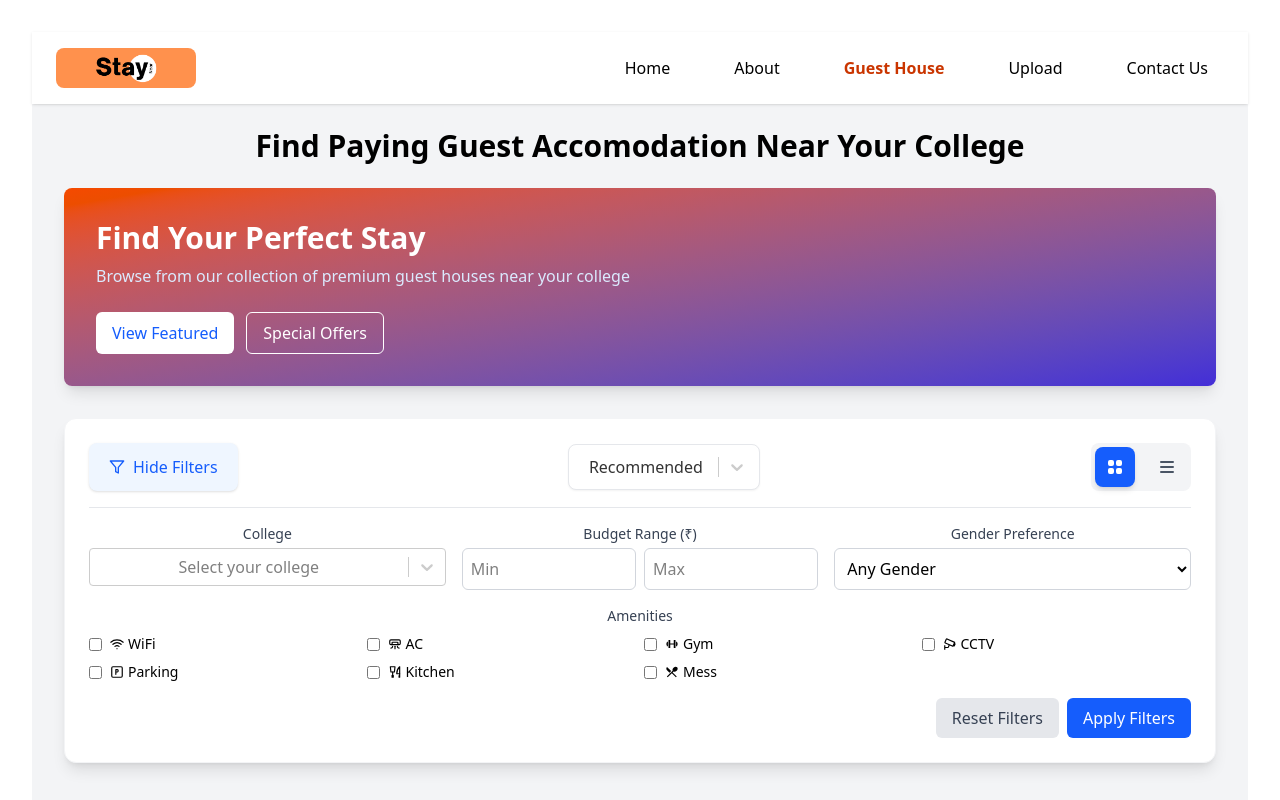
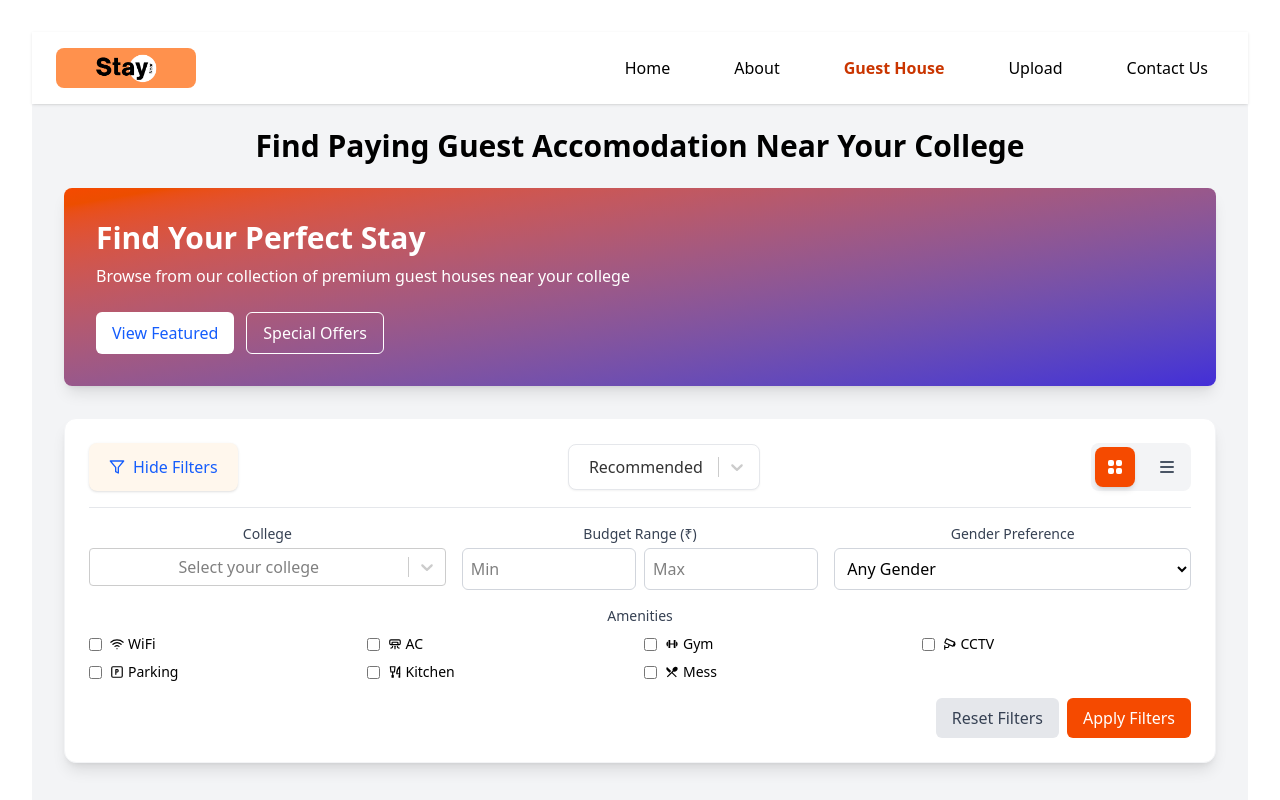
Before and after one commit to Bhupesh0307/StayNear, a React (Vite) app: page /guest-house in a window 1280 px wide. Both pictures are taken after a click on the button "Show Filters". Shown: the top 800 px of the page. Built offline with nearby package versions, Linux system fonts and the light colour scheme.

Commit message:
late night work 3

```diff
--- a/src/Components/Guest House/guest-house.jsx
+++ b/src/Components/Guest House/guest-house.jsx
@@ -434,7 +434,7 @@ const GuestHouses = () => {
 <div className="max-w-6xl mx-auto bg-gradient-to-br from-orange-600 to-indigo-700 p-8 rounded-lg shadow-lg mb-8 text-white">
   <div className="flex flex-col items-center md:items-start">
     <h2 className="text-2xl md:text-3xl font-bold mb-2">Find Your Perfect Stay</h2>
-    <p className="text-blue-100 mb-6">Browse from our collection of premium guest houses near your college</p>
+    <p className="text--100 mb-6">Browse from our collection of premium guest houses near your college</p>
     <div className="flex gap-3">
       <button
         className="bg-white text-blue-600 px-4 py-2 rounded-md font-medium hover:bg-blue-50 transition-colors"
@@ -476,7 +476,7 @@ const GuestHouses = () => {
   <div className="flex flex-col md:flex-row items-center justify-between gap-4">
     <button
       onClick={() => setIsFilterOpen(!isFilterOpen)}
-      className="flex items-center justify-center md:w-auto w-full px-5 py-3 bg-blue-50 text-blue-600 rounded-lg hover:bg-blue-100 transition-all duration-200 font-medium shadow-sm"
+      className="flex items-center justify-center md:w-auto w-full px-5 py-3 bg-orange-50 text-blue-600 rounded-lg hover:bg-orange-100 transition-all duration-200 font-medium shadow-sm"
     >
       <FiFilter className="mr-2" />
       {isFilterOpen ? 'Hide Filters' : 'Show Filters'}
@@ -511,7 +511,7 @@ const GuestHouses = () => {
         onClick={() => setViewMode("grid")}
         className={`p-2.5 rounded-lg transition-all duration-200 ${
           viewMode === "grid"
-            ? "bg-blue-600 text-white shadow-md"
+            ? "bg-orange-600 text-white shadow-md"
             : "bg-transparent text-gray-600 hover:bg-gray-200"
         }`}
         aria-label="Grid view"
@@ -524,7 +524,7 @@ const GuestHouses = () => {
         onClick={() => setViewMode("list")}
         className={`p-2.5 rounded-lg transition-all duration-200 ${
           viewMode === "list"
-            ? "bg-blue-600 text-white shadow-md"
+            ? "bg-orange-600 text-white shadow-md"
             : "bg-transparent text-gray-600 hover:bg-gray-200"
         }`}
         aria-label="List view"
@@ -690,7 +690,7 @@ const GuestHouses = () => {
               </button>
               <button
                 onClick={handleSearch}
-                className="px-4 py-2 bg-blue-600 text-white rounded-md hover:bg-blue-700"
+                className="px-4 py-2 bg-orange-600 text-white rounded-md hover:bg-indigo-700"
               >
                 Apply Filters
               </button>
@@ -729,7 +729,7 @@ const GuestHouses = () => {
                       key={i + 1}
                       onClick={() => paginate(i + 1)}
                       className={`mx-1 px-3 py-1 rounded ${
-                        currentPage === i + 1 ? "bg-blue-600 text-white" : "bg-gray-200 text-gray-700 hover:bg-gray-300"
+                        currentPage === i + 1 ? "bg-orange-600 text-white" : "bg-gray-200 text-gray-700 hover:bg-gray-300"
                       }`}
                     >
                       {i + 1}
```
